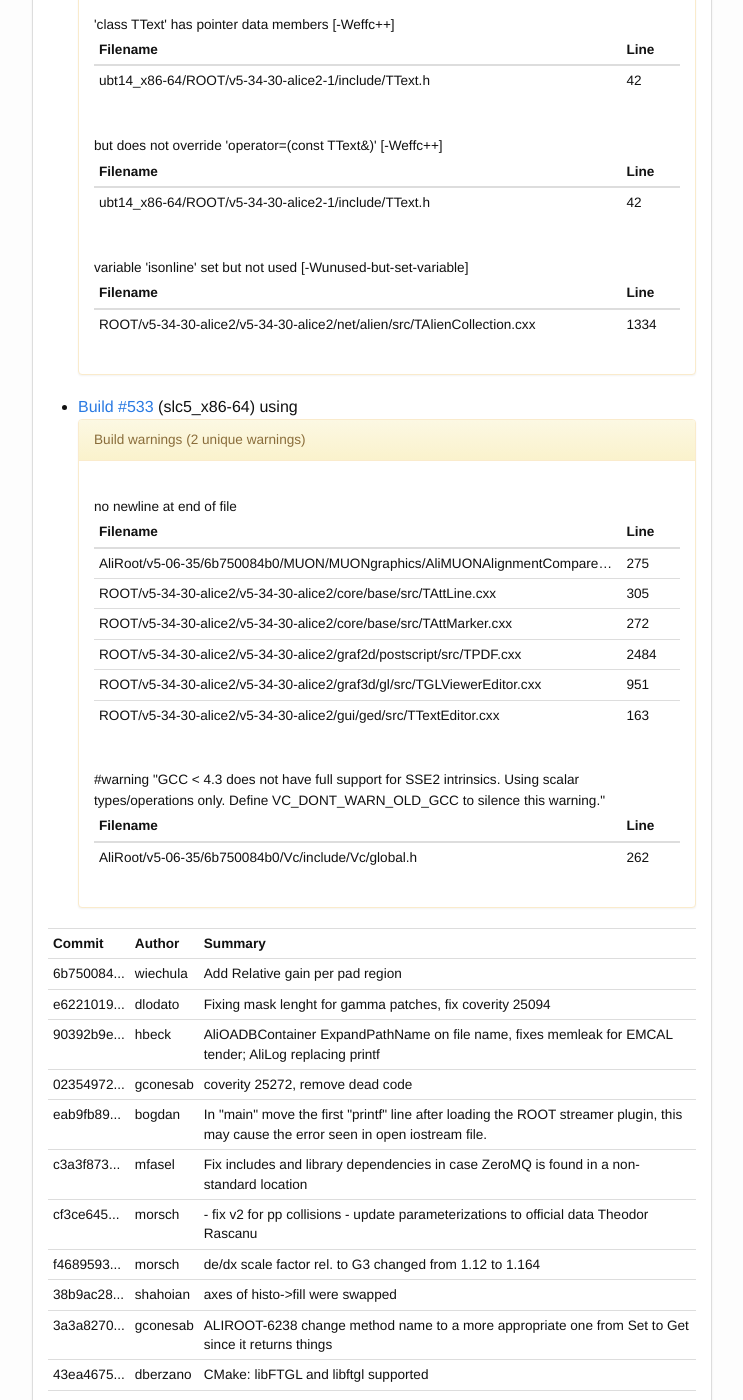
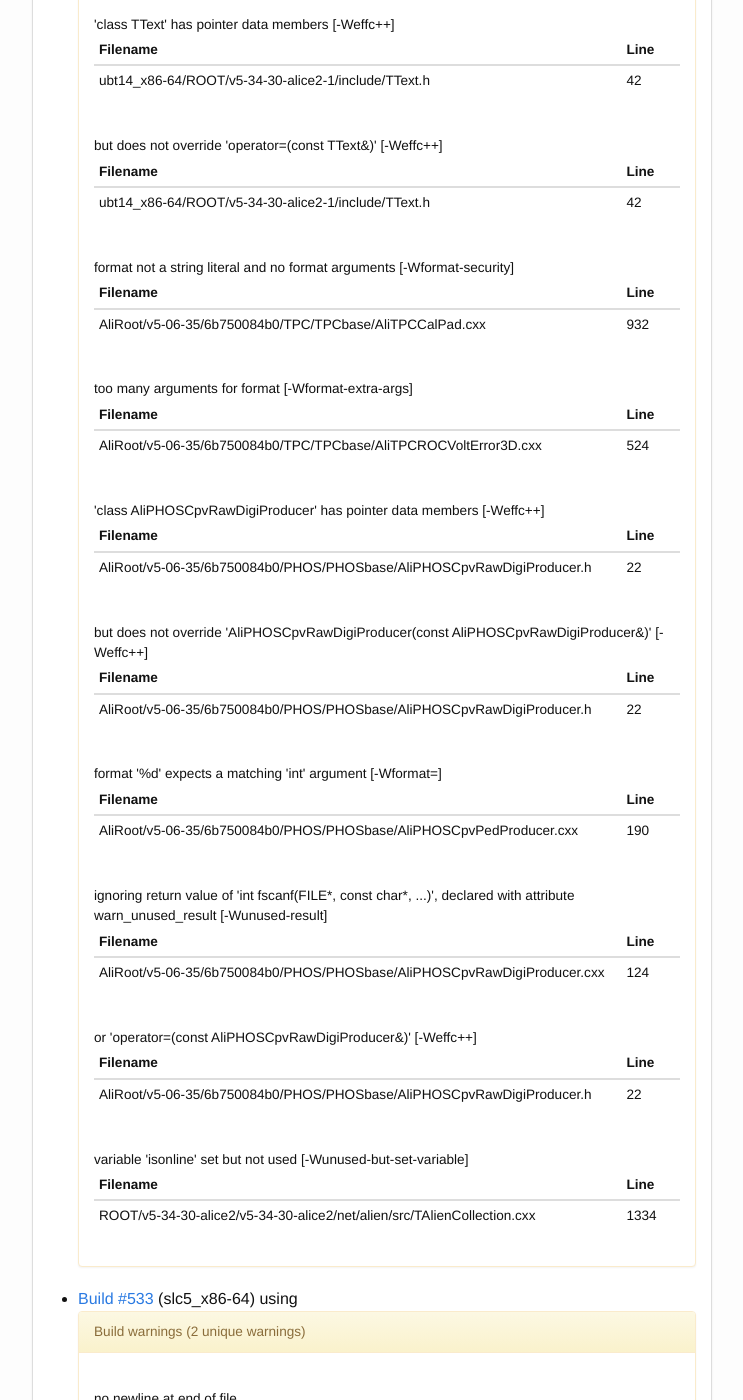
Before and after one commit to alisw/alisw.github.io, a Jekyll site: the page built from index.html, in a window 1280 px wide and 1400 px high, scrolled down 1893 px. Shown: the whole window, without its empty margins (268-1011 px from the left). Built offline with Jekyll 4.4.1, drawn with Linux system fonts in a browser that asks for light colours; nearby versions of some CDN libraries; some of the changed lines change nothing that is shown; some of the changed text lies outside the part shown.

Commit message:
Updated results.

```diff
--- a/_data/warnings.json
+++ b/_data/warnings.json
@@ -2,6 +2,283 @@
   "aggregations" : {
     "by_build" : {
       "buckets" : [ {
+        "key" : "535",
+        "by_message" : {
+          "buckets" : [ {
+            "key" : "base class 'struct AliRawDataHeaderV3' has a non-virtual destructor [-Weffc++]",
+            "filename" : {
+              "buckets" : [ {
+                "key" : "AliRoot/v5-06-35/6b750084b0/STEER/STEER/AliRawDataHeaderSim.h",
+                "line" : {
+                  "buckets" : [ {
+                    "key" : "12"
+                  } ]
+                }
+              } ]
+            }
+          }, {
+            "key" : "'AliQAManager::fActiveOnlineDetectors' should be initialized in the member initialization list [-Weffc++]",
+            "filename" : {
+              "buckets" : [ {
+                "key" : "AliRoot/v5-06-35/6b750084b0/STEER/STEER/AliQAManager.cxx",
+                "line" : {
+                  "buckets" : [ {
+                    "key" : "112"
+                  }, {
+                    "key" : "149"
+                  }, {
+                    "key" : "75"
+                  } ]
+                }
+              } ]
+            }
+          }, {
+            "key" : "'THnBase::fAxes' should be initialized in the member initialization list [-Weffc++]",
+            "filename" : {
+              "buckets" : [ {
+                "key" : "ubt14_x86-64/ROOT/v5-34-30-alice2-1/include/THnBase.h",
+                "line" : {
+                  "buckets" : [ {
+                    "key" : "73"
+                  } ]
+                }
+              } ]
+            }
+          }, {
+            "key" : "'THnBase::fBrowsables' should be initialized in the member initialization list [-Weffc++]",
+            "filename" : {
+              "buckets" : [ {
+                "key" : "ubt14_x86-64/ROOT/v5-34-30-alice2-1/include/THnBase.h",
+                "line" : {
+                  "buckets" : [ {
+                    "key" : "73"
+                  } ]
+                }
+              } ]
+            }
+          }, {
+            "key" : "'THnBase::fTsumwx' should be initialized in the member initialization list [-Weffc++]",
+            "filename" : {
+              "buckets" : [ {
+                "key" : "ubt14_x86-64/ROOT/v5-34-30-alice2-1/include/THnBase.h",
+                "line" : {
+                  "buckets" : [ {
+                    "key" : "73"
+                  } ]
+                }
+              } ]
+            }
+          }, {
+            "key" : "'THnBase::fTsumwx2' should be initialized in the member initialization list [-Weffc++]",
+            "filename" : {
+              "buckets" : [ {
+                "key" : "ubt14_x86-64/ROOT/v5-34-30-alice2-1/include/THnBase.h",
+                "line" : {
+                  "buckets" : [ {
+                    "key" : "73"
+                  } ]
+                }
+              } ]
+            }
+          }, {
+            "key" : "'class ROOT::THnBaseBrowsable' has pointer data members [-Weffc++]",
+            "filename" : {
+              "buckets" : [ {
+                "key" : "ubt14_x86-64/ROOT/v5-34-30-alice2-1/include/THnBase.h",
+                "line" : {
+                  "buckets" : [ {
+                    "key" : "276"
+                  } ]
+                }
+              } ]
+            }
+          }, {
+            "key" : "'class THnIter' has pointer data members [-Weffc++]",
+            "filename" : {
+              "buckets" : [ {
+                "key" : "ubt14_x86-64/ROOT/v5-34-30-alice2-1/include/THnBase.h",
+                "line" : {
+                  "buckets" : [ {
+                    "key" : "308"
+                  } ]
+                }
+              } ]
+            }
+          }, {
+            "key" : "but does not override 'ROOT::THnBaseBrowsable(const ROOT::THnBaseBrowsable&)' [-Weffc++]",
+            "filename" : {
+              "buckets" : [ {
+                "key" : "ubt14_x86-64/ROOT/v5-34-30-alice2-1/include/THnBase.h",
+                "line" : {
+                  "buckets" : [ {
+                    "key" : "276"
+                  } ]
+                }
+              } ]
+            }
+          }, {
+            "key" : "but does not override 'THnIter(const THnIter&)' [-Weffc++]",
+            "filename" : {
+              "buckets" : [ {
+                "key" : "ubt14_x86-64/ROOT/v5-34-30-alice2-1/include/THnBase.h",
+                "line" : {
+                  "buckets" : [ {
+                    "key" : "308"
+                  } ]
+                }
+              } ]
+            }
+          }, {
+            "key" : "or 'operator=(const ROOT::THnBaseBrowsable&)' [-Weffc++]",
+            "filename" : {
+              "buckets" : [ {
+                "key" : "ubt14_x86-64/ROOT/v5-34-30-alice2-1/include/THnBase.h",
+                "line" : {
+                  "buckets" : [ {
+                    "key" : "276"
+                  } ]
+                }
+              } ]
+            }
+          }, {
+            "key" : "or 'operator=(const THnIter&)' [-Weffc++]",
+            "filename" : {
+              "buckets" : [ {
+                "key" : "ubt14_x86-64/ROOT/v5-34-30-alice2-1/include/THnBase.h",
+                "line" : {
+                  "buckets" : [ {
+                    "key" : "308"
+                  } ]
+                }
+              } ]
+            }
+          }, {
+            "key" : "'class TText' has pointer data members [-Weffc++]",
+            "filename" : {
+              "buckets" : [ {
+                "key" : "ubt14_x86-64/ROOT/v5-34-30-alice2-1/include/TText.h",
+                "line" : {
+                  "buckets" : [ {
+                    "key" : "42"
+                  } ]
+                }
+              } ]
+            }
+          }, {
+            "key" : "but does not override 'operator=(const TText&)' [-Weffc++]",
+            "filename" : {
+              "buckets" : [ {
+                "key" : "ubt14_x86-64/ROOT/v5-34-30-alice2-1/include/TText.h",
+                "line" : {
+                  "buckets" : [ {
+                    "key" : "42"
+                  } ]
+                }
+              } ]
+            }
+          }, {
+            "key" : "format not a string literal and no format arguments [-Wformat-security]",
+            "filename" : {
+              "buckets" : [ {
+                "key" : "AliRoot/v5-06-35/6b750084b0/TPC/TPCbase/AliTPCCalPad.cxx",
+                "line" : {
+                  "buckets" : [ {
+                    "key" : "932"
+                  }, {
+                    "key" : "949"
+                  } ]
+                }
+              } ]
+            }
+          }, {
+            "key" : "too many arguments for format [-Wformat-extra-args]",
+            "filename" : {
+              "buckets" : [ {
+                "key" : "AliRoot/v5-06-35/6b750084b0/TPC/TPCbase/AliTPCROCVoltError3D.cxx",
+                "line" : {
+                  "buckets" : [ {
+                    "key" : "524"
+                  }, {
+                    "key" : "525"
+                  } ]
+                }
+              } ]
+            }
+          }, {
+            "key" : "'class AliPHOSCpvRawDigiProducer' has pointer data members [-Weffc++]",
+            "filename" : {
+              "buckets" : [ {
+                "key" : "AliRoot/v5-06-35/6b750084b0/PHOS/PHOSbase/AliPHOSCpvRawDigiProducer.h",
+                "line" : {
+                  "buckets" : [ {
+                    "key" : "22"
+                  } ]
+                }
+              } ]
+            }
+          }, {
+            "key" : "but does not override 'AliPHOSCpvRawDigiProducer(const AliPHOSCpvRawDigiProducer&)' [-Weffc++]",
+            "filename" : {
+              "buckets" : [ {
+                "key" : "AliRoot/v5-06-35/6b750084b0/PHOS/PHOSbase/AliPHOSCpvRawDigiProducer.h",
+                "line" : {
+                  "buckets" : [ {
+                    "key" : "22"
+                  } ]
+                }
+              } ]
+            }
+          }, {
+            "key" : "format '%d' expects a matching 'int' argument [-Wformat=]",
+            "filename" : {
+              "buckets" : [ {
+                "key" : "AliRoot/v5-06-35/6b750084b0/PHOS/PHOSbase/AliPHOSCpvPedProducer.cxx",
+                "line" : {
+                  "buckets" : [ {
+                    "key" : "190"
+                  } ]
+                }
+              } ]
+            }
+          }, {
+            "key" : "ignoring return value of 'int fscanf(FILE*, const char*, ...)', declared with attribute warn_unused_result [-Wunused-result]",
+            "filename" : {
+              "buckets" : [ {
+                "key" : "AliRoot/v5-06-35/6b750084b0/PHOS/PHOSbase/AliPHOSCpvRawDigiProducer.cxx",
+                "line" : {
+                  "buckets" : [ {
+                    "key" : "124"
+                  } ]
+                }
+              } ]
+            }
+          }, {
+            "key" : "or 'operator=(const AliPHOSCpvRawDigiProducer&)' [-Weffc++]",
+            "filename" : {
+              "buckets" : [ {
+                "key" : "AliRoot/v5-06-35/6b750084b0/PHOS/PHOSbase/AliPHOSCpvRawDigiProducer.h",
+                "line" : {
+                  "buckets" : [ {
+                    "key" : "22"
+                  } ]
+                }
+              } ]
+            }
+          }, {
+            "key" : "variable 'isonline' set but not used [-Wunused-but-set-variable]",
+            "filename" : {
+              "buckets" : [ {
+                "key" : "ROOT/v5-34-30-alice2/v5-34-30-alice2/net/alien/src/TAlienCollection.cxx",
+                "line" : {
+                  "buckets" : [ {
+                    "key" : "1334"
+                  } ]
+                }
+              } ]
+            }
+          } ]
+        }
+      }, {
         "key" : "534",
         "by_message" : {
           "buckets" : [ {
@@ -177,190 +454,37 @@
               } ]
             }
           }, {
-            "key" : "variable 'isonline' set but not used [-Wunused-but-set-variable]",
+            "key" : "'class AliPHOSCpvRawDigiProducer' has pointer data members [-Weffc++]",
             "filename" : {
               "buckets" : [ {
-                "key" : "ROOT/v5-34-30-alice2/v5-34-30-alice2/net/alien/src/TAlienCollection.cxx",
+                "key" : "AliRoot/v5-06-35/6b750084b0/PHOS/PHOSbase/AliPHOSCpvRawDigiProducer.h",
                 "line" : {
                   "buckets" : [ {
-                    "key" : "1334"
-                  } ]
-                }
-              } ]
-            }
-          } ]
-        }
-      }, {
-        "key" : "535",
-        "by_message" : {
-          "buckets" : [ {
-            "key" : "base class 'struct AliRawDataHeaderV3' has a non-virtual destructor [-Weffc++]",
-            "filename" : {
-              "buckets" : [ {
-                "key" : "AliRoot/v5-06-35/6b750084b0/STEER/STEER/AliRawDataHeaderSim.h",
-                "line" : {
-                  "buckets" : [ {
-                    "key" : "12"
+                    "key" : "22"
                   } ]
                 }
               } ]
             }
           }, {
-            "key" : "'AliQAManager::fActiveOnlineDetectors' should be initialized in the member initialization list [-Weffc++]",
+            "key" : "but does not override 'AliPHOSCpvRawDigiProducer(const AliPHOSCpvRawDigiProducer&)' [-Weffc++]",
             "filename" : {
               "buckets" : [ {
-                "key" : "AliRoot/v5-06-35/6b750084b0/STEER/STEER/AliQAManager.cxx",
+                "key" : "AliRoot/v5-06-35/6b750084b0/PHOS/PHOSbase/AliPHOSCpvRawDigiProducer.h",
                 "line" : {
                   "buckets" : [ {
-                    "key" : "112"
-                  }, {
-                    "key" : "149"
-                  }, {
-                    "key" : "75"
+                    "key" : "22"
                   } ]
                 }
               } ]
             }
           }, {
-            "key" : "'THnBase::fAxes' should be initialized in the member initialization list [-Weffc++]",
+            "key" : "or 'operator=(const AliPHOSCpvRawDigiProducer&)' [-Weffc++]",
             "filename" : {
               "buckets" : [ {
-                "key" : "ubt14_x86-64/ROOT/v5-34-30-alice2-1/include/THnBase.h",
+                "key" : "AliRoot/v5-06-35/6b750084b0/PHOS/PHOSbase/AliPHOSCpvRawDigiProducer.h",
                 "line" : {
                   "buckets" : [ {
-                    "key" : "73"
-                  } ]
-                }
-              } ]
-            }
-          }, {
-            "key" : "'THnBase::fBrowsables' should be initialized in the member initialization list [-Weffc++]",
-            "filename" : {
-              "buckets" : [ {
-                "key" : "ubt14_x86-64/ROOT/v5-34-30-alice2-1/include/THnBase.h",
-                "line" : {
-                  "buckets" : [ {
-                    "key" : "73"
-                  } ]
-                }
-              } ]
-            }
-          }, {
-            "key" : "'THnBase::fTsumwx' should be initialized in the member initialization list [-Weffc++]",
-            "filename" : {
-              "buckets" : [ {
-                "key" : "ubt14_x86-64/ROOT/v5-34-30-alice2-1/include/THnBase.h",
-                "line" : {
-                  "buckets" : [ {
-                    "key" : "73"
-                  } ]
-                }
-              } ]
-            }
-          }, {
-            "key" : "'THnBase::fTsumwx2' should be initialized in the member initialization list [-Weffc++]",
-            "filename" : {
-              "buckets" : [ {
-                "key" : "ubt14_x86-64/ROOT/v5-34-30-alice2-1/include/THnBase.h",
-                "line" : {
-                  "buckets" : [ {
-                    "key" : "73"
-                  } ]
-                }
-              } ]
-            }
-          }, {
-            "key" : "'class ROOT::THnBaseBrowsable' has pointer data members [-Weffc++]",
-            "filename" : {
-              "buckets" : [ {
-                "key" : "ubt14_x86-64/ROOT/v5-34-30-alice2-1/include/THnBase.h",
-                "line" : {
-                  "buckets" : [ {
-                    "key" : "276"
-                  } ]
-                }
-              } ]
-            }
-          }, {
-            "key" : "'class THnIter' has pointer data members [-Weffc++]",
-            "filename" : {
-              "buckets" : [ {
-                "key" : "ubt14_x86-64/ROOT/v5-34-30-alice2-1/include/THnBase.h",
-                "line" : {
-                  "buckets" : [ {
-                    "key" : "308"
-                  } ]
-                }
-              } ]
-            }
-          }, {
-            "key" : "but does not override 'ROOT::THnBaseBrowsable(const ROOT::THnBaseBrowsable&)' [-Weffc++]",
-            "filename" : {
-              "buckets" : [ {
-                "key" : "ubt14_x86-64/ROOT/v5-34-30-alice2-1/include/THnBase.h",
-                "line" : {
-                  "buckets" : [ {
-                    "key" : "276"
-                  } ]
-                }
-              } ]
-            }
-          }, {
-            "key" : "but does not override 'THnIter(const THnIter&)' [-Weffc++]",
-            "filename" : {
-              "buckets" : [ {
-                "key" : "ubt14_x86-64/ROOT/v5-34-30-alice2-1/include/THnBase.h",
-                "line" : {
-                  "buckets" : [ {
-                    "key" : "308"
-                  } ]
-                }
-              } ]
-            }
-          }, {
-            "key" : "or 'operator=(const ROOT::THnBaseBrowsable&)' [-Weffc++]",
-            "filename" : {
-              "buckets" : [ {
-                "key" : "ubt14_x86-64/ROOT/v5-34-30-alice2-1/include/THnBase.h",
-                "line" : {
-                  "buckets" : [ {
-                    "key" : "276"
-                  } ]
-                }
-              } ]
-            }
-          }, {
-            "key" : "or 'operator=(const THnIter&)' [-Weffc++]",
-            "filename" : {
-              "buckets" : [ {
-                "key" : "ubt14_x86-64/ROOT/v5-34-30-alice2-1/include/THnBase.h",
-                "line" : {
-                  "buckets" : [ {
-                    "key" : "308"
-                  } ]
-                }
-              } ]
-            }
-          }, {
-            "key" : "'class TText' has pointer data members [-Weffc++]",
-            "filename" : {
-              "buckets" : [ {
-                "key" : "ubt14_x86-64/ROOT/v5-34-30-alice2-1/include/TText.h",
-                "line" : {
-                  "buckets" : [ {
-                    "key" : "42"
-                  } ]
-                }
-              } ]
-            }
-          }, {
-            "key" : "but does not override 'operator=(const TText&)' [-Weffc++]",
-            "filename" : {
-              "buckets" : [ {
-                "key" : "ubt14_x86-64/ROOT/v5-34-30-alice2-1/include/TText.h",
-                "line" : {
-                  "buckets" : [ {
-                    "key" : "42"
+                    "key" : "22"
                   } ]
                 }
               } ]
```
